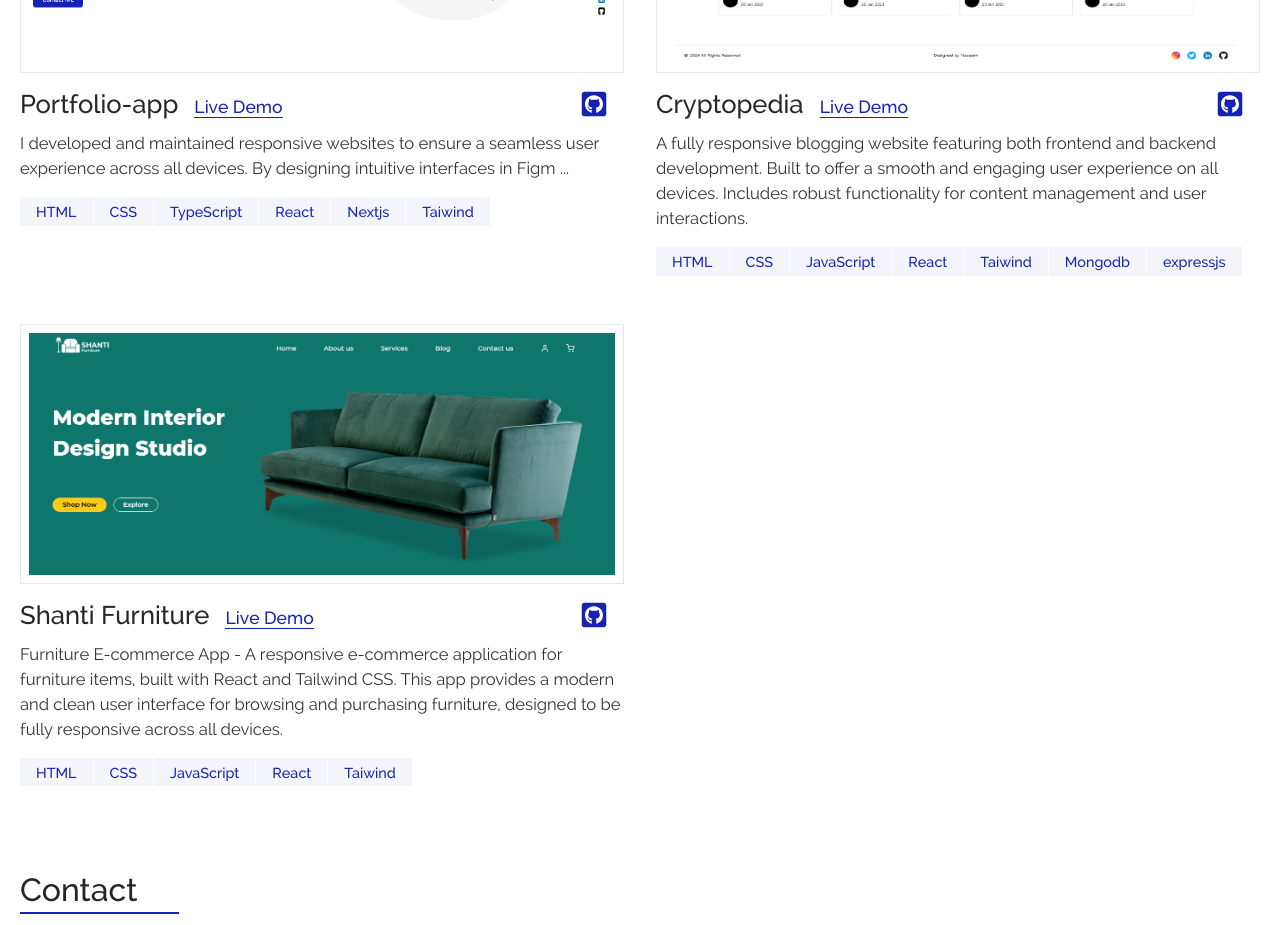
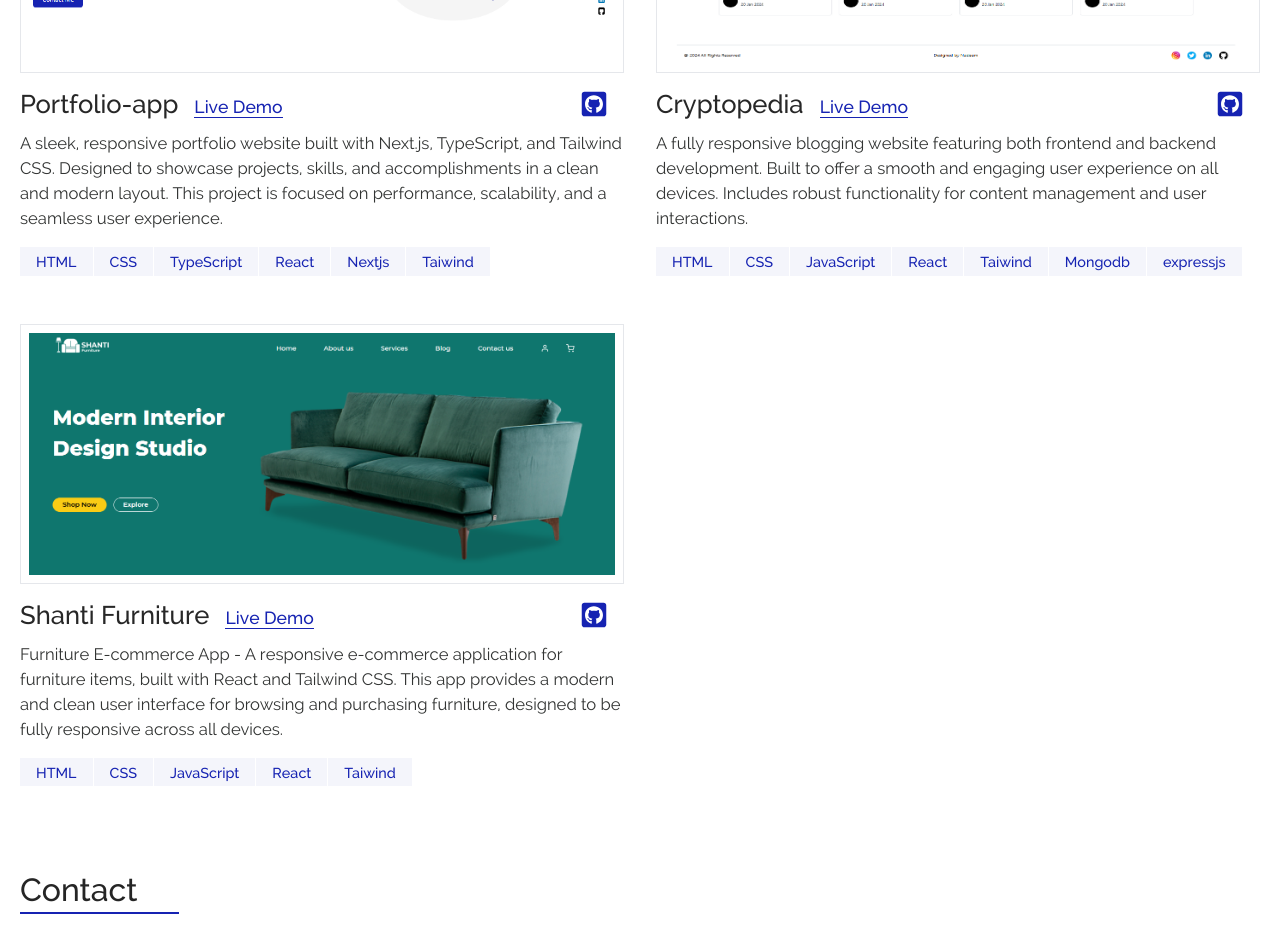
Before and after one commit to nadeemtadvi/Next-Portfolio-app, a Next.js app: page / in a window 1280 px wide. Shown: the part 2220-3145 px from the top of the page. Built offline with nearby package versions, Linux system fonts and the light colour scheme.

Commit message:
add desc in portfolio

```diff
--- a/src/constant/constant.ts
+++ b/src/constant/constant.ts
@@ -121,7 +121,7 @@ export const Project: ProjectSectionProps = {
       title: "Portfolio-app",
       button: ["HTML", "CSS", "TypeScript", "React", "Nextjs", "Taiwind"],
       subtitle:
-        "I developed and maintained responsive websites to ensure a seamless user experience across all devices. By designing intuitive interfaces in Figm ...",
+      "A sleek, responsive portfolio website built with Next.js, TypeScript, and Tailwind CSS. Designed to showcase projects, skills, and accomplishments in a clean and modern layout. This project is focused on performance, scalability, and a seamless user experience." ,
     },
     {
       image: cryptopedia,
```
